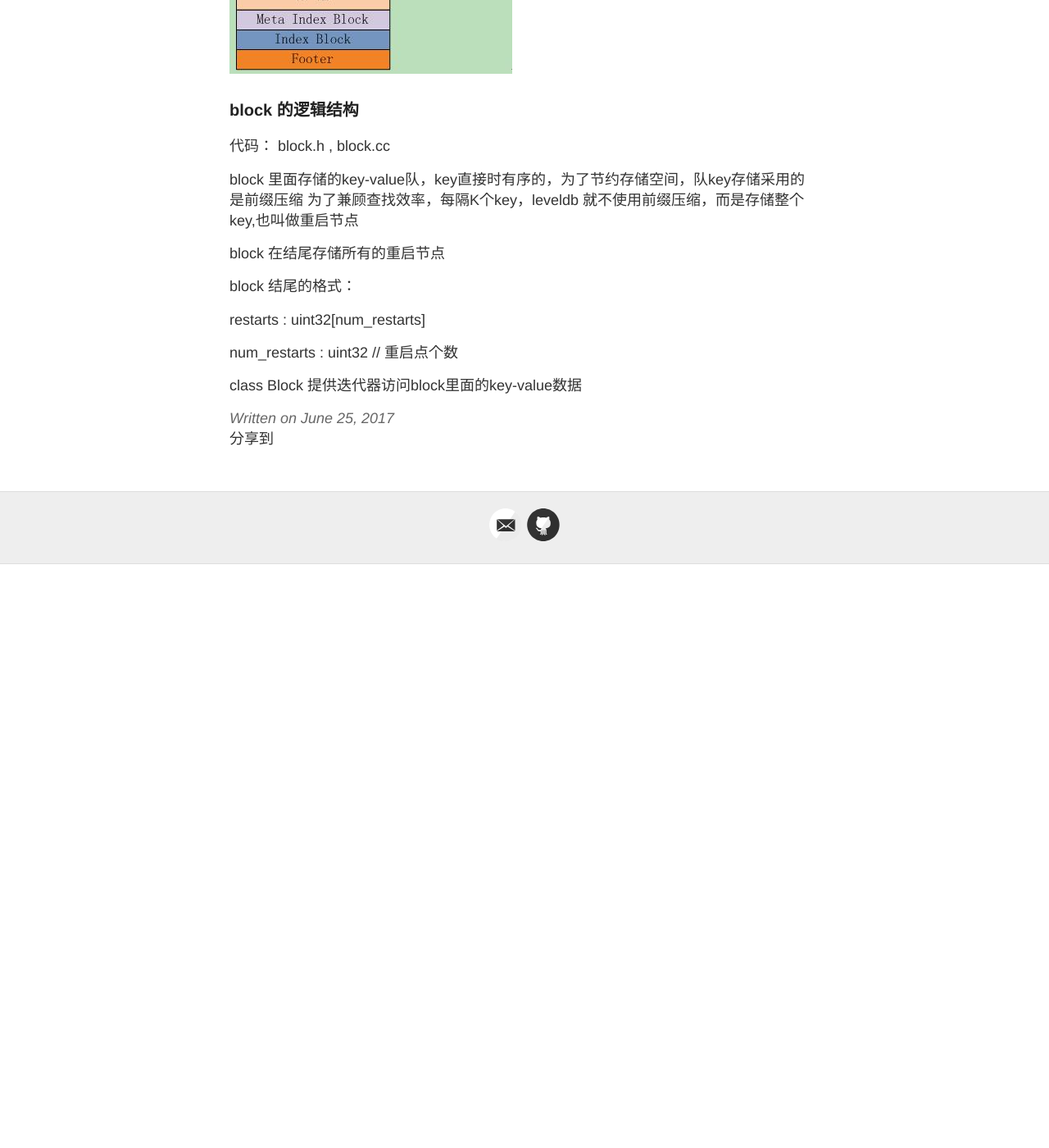
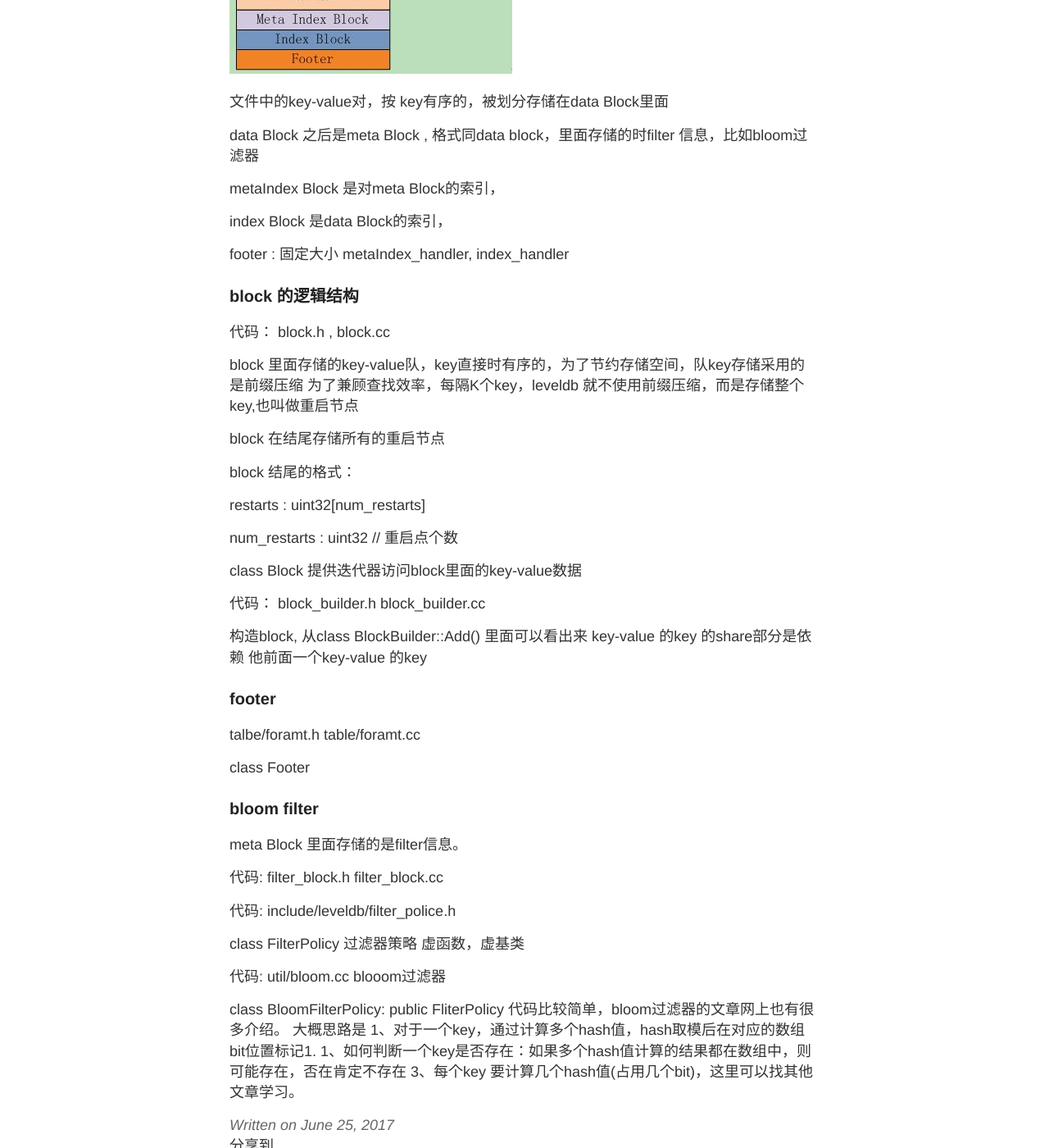
Before and after one commit to smallHW89/smallHW89.github.io, a Jekyll site: the page built from _posts/2017-06-25-leveldb.md, in a window 1280 px wide and 1400 px high, scrolled down 1832 px. Shown: the whole window at 82% size. Built offline with Jekyll 4.4.1, drawn with Linux system fonts in a browser that asks for light colours; our own code applies the rules of GitHub Pages for plain Markdown files; comment, search, counter and statistics services are not loaded; before the commit the page ends 2520 px from its top, so only the background shows below that; some of the changed text lies outside the part shown.

Commit message:
omd leveldb.md

```diff
--- a/_posts/2017-06-25-leveldb.md
+++ b/_posts/2017-06-25-leveldb.md
@@ -61,6 +61,16 @@ multiple threads without external synchronization.
 ### doc/table_format.txt 描述了文件的逻辑结构
 
 ![从网上借用的一张sstable-file的逻辑结构描述图](../images/leveldb_format.JPG)
+
+文件中的key-value对，按 key有序的，被划分存储在data Block里面
+
+data Block 之后是meta Block , 格式同data block，里面存储的时filter 信息，比如bloom过滤器
+
+metaIndex Block 是对meta Block的索引，
+
+index Block 是data Block的索引，
+
+footer : 固定大小 metaIndex_handler, index_handler
 
 
 ### block 的逻辑结构
@@ -80,3 +90,34 @@ restarts : uint32[num_restarts]
 num_restarts : uint32 // 重启点个数
 
 class Block 提供迭代器访问block里面的key-value数据
+
+代码： block_builder.h block_builder.cc
+
+构造block, 从class BlockBuilder::Add() 里面可以看出来 key-value 的key 的share部分是依赖 他前面一个key-value 的key
+
+
+### footer
+
+talbe/foramt.h table/foramt.cc
+
+class Footer
+
+
+### bloom filter
+
+meta Block 里面存储的是filter信息。
+
+代码:  filter_block.h    filter_block.cc
+
+代码:  include/leveldb/filter_police.h
+
+class FilterPolicy     过滤器策略 虚函数，虚基类
+
+代码:  util/bloom.cc    blooom过滤器
+
+class BloomFilterPolicy: public FliterPolicy
+代码比较简单，bloom过滤器的文章网上也有很多介绍。
+大概思路是
+1、对于一个key，通过计算多个hash值，hash取模后在对应的数组bit位置标记1.
+1、如何判断一个key是否存在：如果多个hash值计算的结果都在数组中，则可能存在，否在肯定不存在
+3、每个key 要计算几个hash值(占用几个bit)，这里可以找其他文章学习。
```
Also changed, not shown: other parts of _posts/2017-06-25-leveldb.md (+1 -1 lines).
